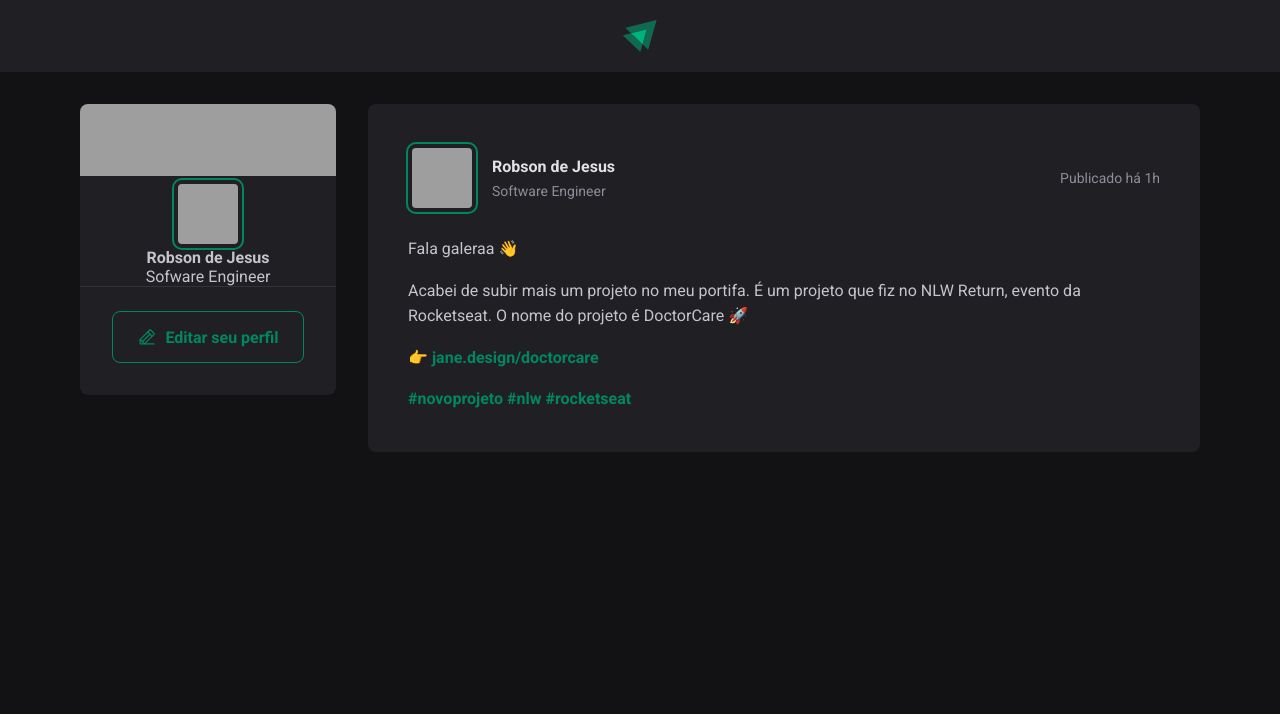
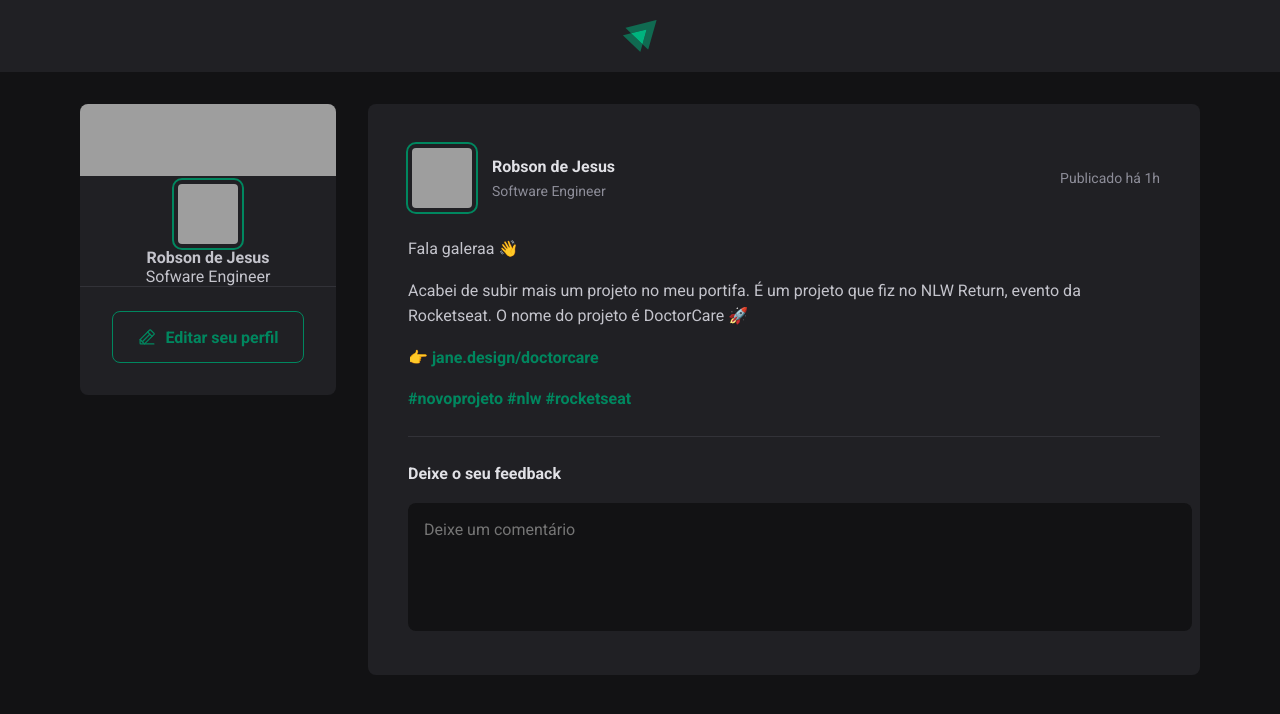
Before and after one commit to robsondejesus1996/feed-rj, a React (Vite) app: page / in a window 1280 px wide. Shown: the top 714 px of the page. Built offline with nearby package versions, Linux system fonts and the light colour scheme; grey boxes are pictures that could not be loaded.

Commit message:
Formulário de comentários

```diff
--- a/src/components/Post.jsx
+++ b/src/components/Post.jsx
@@ -24,6 +24,18 @@
                     <a href=''>#rocketseat</a>
                 </p>
             </div>
+
+            <form className={styles.commentForm}>
+                <strong>Deixe o seu feedback</strong>
+
+                <textarea
+                 placeholder="Deixe um comentário"
+                />
+
+                <footer>
+                    <button type="submit">Publicar</button>
+                </footer>
+            </form>
         </article>
     )
 }
--- a/src/components/Post.module.css
+++ b/src/components/Post.module.css
@@ -79,3 +79,60 @@
     color: var(--gray-400);
     line-height: 1.6;
 }
+
+
+.commentForm{
+    width: 100%;
+    margin-top: 1.5rem;
+    padding-top: 1.5rem;
+    border-top: 1px solid var(--gray-600);
+}
+
+
+.commentForm > strong{
+    line-height: 1.6;
+    color: var(--gray-100);
+
+}
+
+.commentForm textarea{
+    width: 100%;
+    background: var(--gray-900);
+    border: 0;
+    resize: none;
+    height: 6rem;
+    padding: 1rem;
+    border-radius: 8px;
+    color: var(--green-100);
+    line-height: 1.4;
+    margin-top: 1rem;
+}
+
+.commentForm footer{
+    visibility: hidden;
+    max-height: 0;
+}
+
+.commentForm:focus-within footer{
+    visibility: visible;
+    max-height: none;
+}
+
+.commentForm button[type=submit] {
+    padding: 1rem 1.5rem;
+    margin-top: 1rem;
+    border-radius: 8px;
+    border: 0;
+    background: var(--green-500);
+    color: var(--white);
+    font-weight: bold;
+    cursor: pointer;
+    transition: backgroud-color 0.1s;
+
+
+}
+
+
+.commentForm button[type=submit]:hover{
+    background: var(--green-300);
+}
--- a/src/global.css
+++ b/src/global.css
@@ -11,6 +11,12 @@
     --green-300: #00b37e;
     --green-500: #00875f;
   }
+
+
+:focus{
+    outline: transparent;
+    box-shadow: 0 0 0 2px var(--green-500);
+}
 
 *{
     margin: 0;
```
Lines whose indentation alone changed are shown as unchanged.
